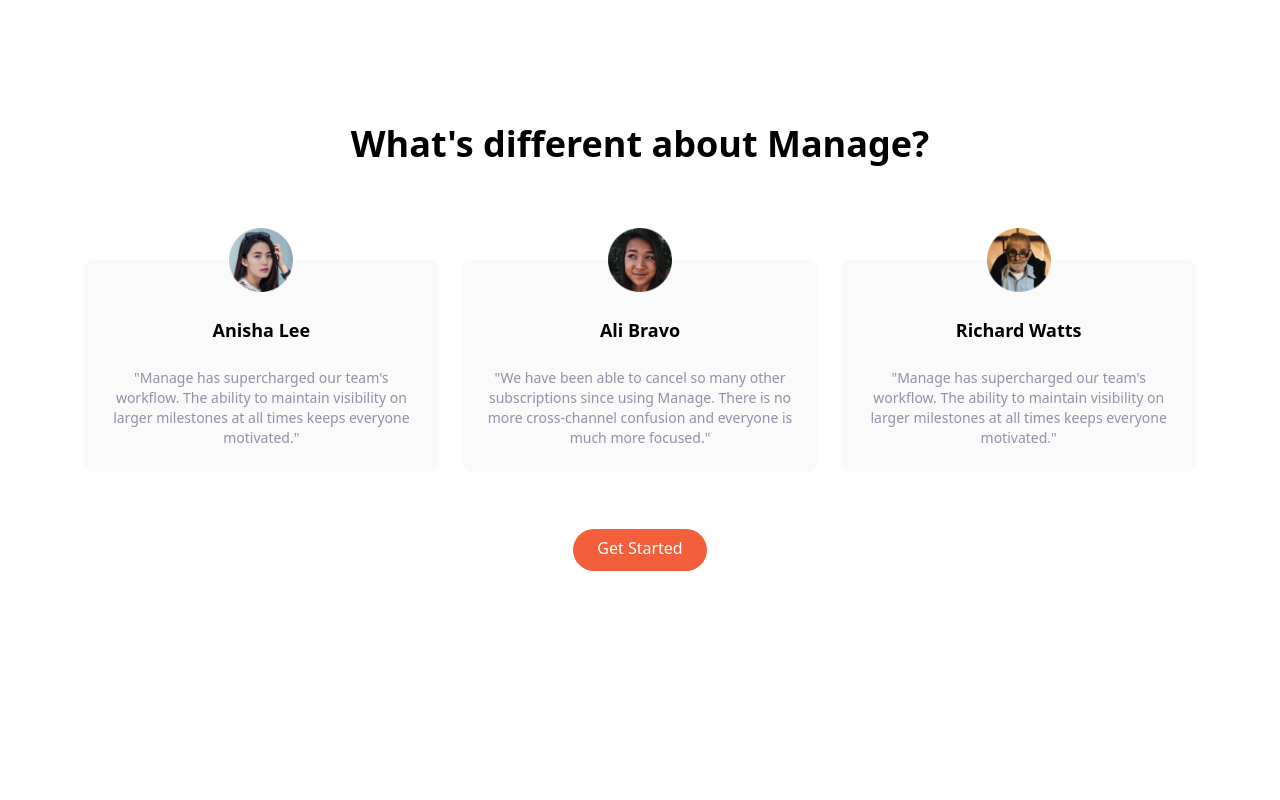
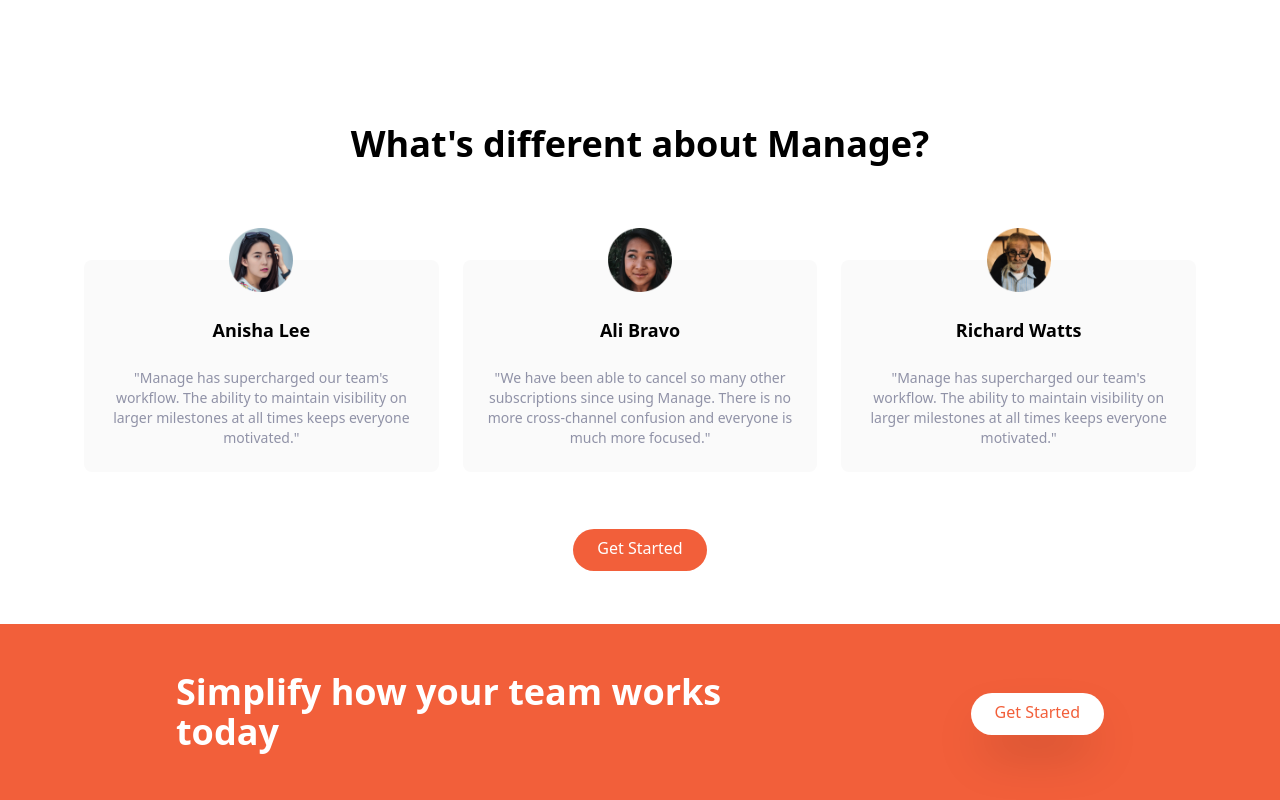
Before and after one commit to mariajbellido/landing-tailwindcss, a website: page public/index.html in a window 1280 px wide. Shown: the part 1144-1944 px from the top of the page. Before the commit the page ends 1768 px from the top, so only its background shows below. Drawn offline with Linux system fonts and the light colour scheme.

Commit message:
CTA section completed

```diff
--- a/public/index.html
+++ b/public/index.html
@@ -342,5 +342,56 @@
         </div>
       </div>
     </section>
+
+    <!--CTA Section-->
+
+    <section id="cta" class="bg-brightRed">
+      <!--Flex Container-->
+      <div
+        class="
+          container
+          flex flex-col
+          items-center
+          justify-between
+          px-6
+          py-24
+          mx-auto
+          space-y-12
+          md:py-12 md:flex-row md:space-y-0
+        "
+      >
+        <!-- Heading -->
+        <h2
+          class="
+            text-5l
+            font-bold
+            leading-tight
+            text-center text-white
+            md:text-4xl md:max-w-xl md:text-left
+          "
+        >
+          Simplify how your team works today
+        </h2>
+        <!--Button-->
+        <div>
+          <a
+            href="#"
+            class="
+              p-3
+              px-6
+              pt-2
+              text-brightRed
+              bg-white
+              rounded-full
+              shadow-2xl
+              baseline
+              hover:bg-gray-900 hover:text-white
+            "
+          >
+            Get Started
+          </a>
+        </div>
+      </div>
+    </section>
   </body>
 </html>
```
Also changed, not shown: public/css/tailwind.css.
